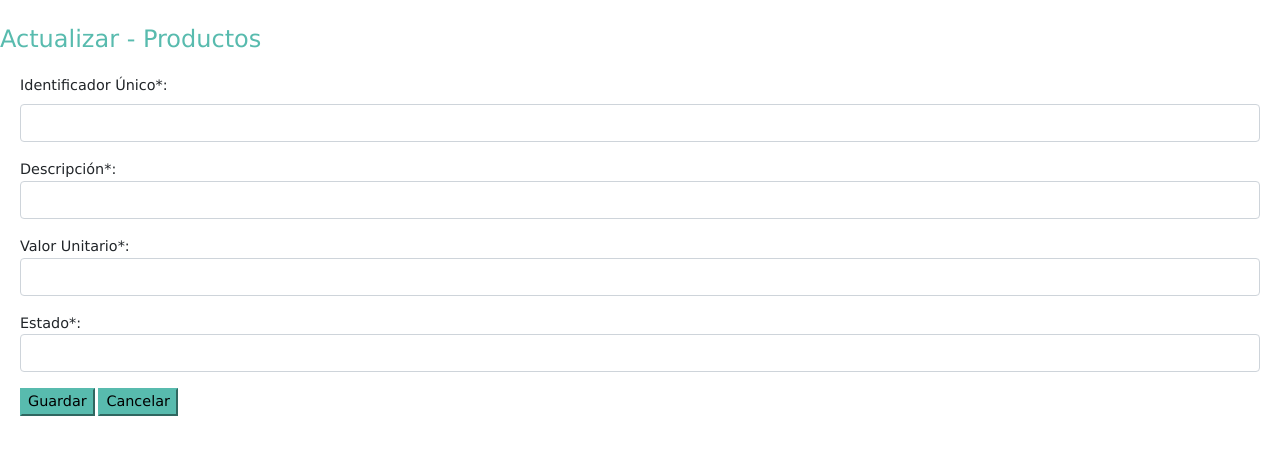
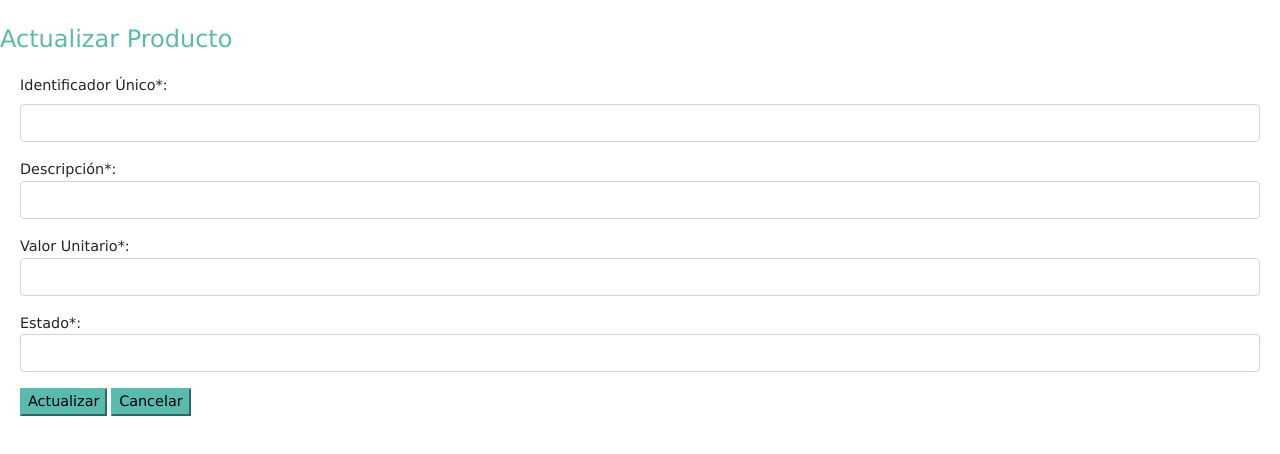
Before and after one commit to btflorezc/misionTIC2022, a plain HTML site: page Proyecto_Sprint_2/modulo_administrador_productos/actualizar_productos.html in a window 1280 px wide. Drawn offline with nearby package versions, Linux system fonts and the light colour scheme.

Commit message:
Update actualizar_productos.html
Se adiciona actualización de código .html para actualizar producto (formulario)

```diff
--- a/Proyecto_Sprint_2/modulo_administrador_productos/actualizar_productos.html
+++ b/Proyecto_Sprint_2/modulo_administrador_productos/actualizar_productos.html
@@ -15,7 +15,7 @@
 <body>
     <div style="font-size:90%">
     <header>
-        <h4 style="font-family: Verdana; color: #58bbae; margin-top: 25px;" >Actualizar - Productos</h4>
+        <h4 style="font-family: Verdana; color: #58bbae; margin-top: 25px;" >Actualizar Producto</h4>
     </header>
     <form action="#" style="margin:20px">
         <div class="mb-3">
@@ -35,7 +35,7 @@
             <input type="text" class="form-control" id="Estado" name="Estado">
         </div>
         <input type="button" style="background-color:#58bbae; font-family: Verdana; border-color: #58bbae;"
-            value="Guardar" type="submit" />
+            value="Actualizar" type="submit" />
         <input type="button" style="background-color:#58bbae; font-family: Verdana; border-color: #58bbae;"
             value="Cancelar" onclick="window.location.href='gestionar_productos.html'">
     </form>
```
